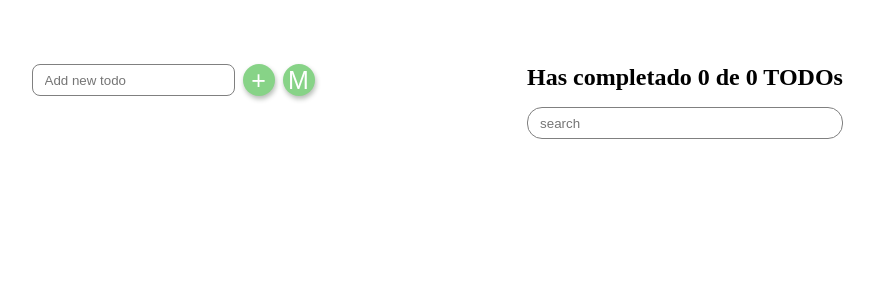
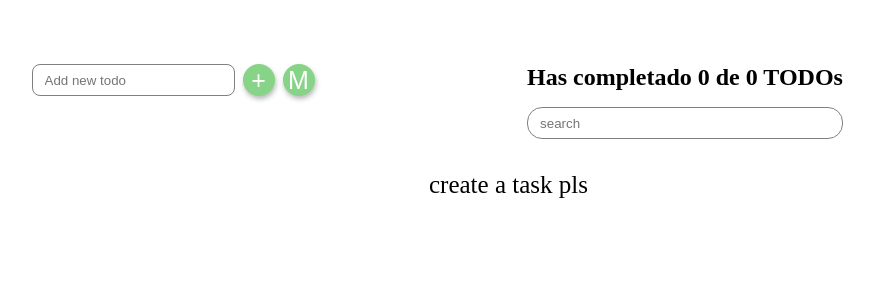
Before and after one commit to JaviMiot/todoMachine, a React (Create React App) app: page / in a window 1280 px wide. Shown: the top 300 px of the page, without its empty margins (211-1085 px from the left). Built offline with nearby package versions, Linux system fonts and the light colour scheme.

Commit message:
:sparkles: add render props
change in todolist

```diff
--- a/src/App/index.tsx
+++ b/src/App/index.tsx
@@ -10,6 +10,8 @@ import { CreateTodoButton } from '../components/CreateTodoButton';
 import { TodoItem } from '../components/TodoItem';
 import { InputTodo } from '../components/InputTodo';
 import { Modal } from '../components/Modal';
+
+import { Todo } from '../models/todo.model';
 
 import './App.scss';
 
@@ -83,16 +85,19 @@ function App() {
           <TodoSearch timeout={700} handleSearch={handleSearch} />
         </TodoHeader>
 
-        <TodoList>
-          {todosSearch.map((todo, index) => (
+        <TodoList
+          empty={totalTodos === 0}
+          searchTodos={todosSearch}
+          onEmpty={() => <p>create a task pls</p>}
+          render={(todo: Todo, index: number) => (
             <TodoItem
               key={index}
               todo={todo}
               changeTodoState={changeTodoState}
               deleteTodo={deleteTodo}
             />
-          ))}
-        </TodoList>
+          )}
+        />
       </div>
     </div>
   );
--- a/src/components/TodoList/index.tsx
+++ b/src/components/TodoList/index.tsx
@@ -1,9 +1,23 @@
 import React from 'react';
+import { Todo } from '../../models/todo.model';
 
 type TodoListProps = {
-  children: React.ReactNode;
+  children?: React.ReactNode;
+  error?: boolean;
+  loading?: boolean;
+  empty: boolean;
+  searchTodos: Array<Todo>;
+  render: (todo: Todo, index: number) => React.ReactNode;
+  onEmpty: () => React.ReactNode;
 };
 
-export const TodoList: React.FC<TodoListProps> = ({ children }) => {
-  return <ul style={{ width: '100%' }}>{children}</ul>;
+export const TodoList: React.FC<TodoListProps> = (props) => {
+  return (
+    <ul style={{ width: '100%' }}>
+      {props.empty && props.onEmpty()}
+      {props.searchTodos && props.searchTodos.map(props.render)}
+
+      {props.children}
+    </ul>
+  );
 };
```
